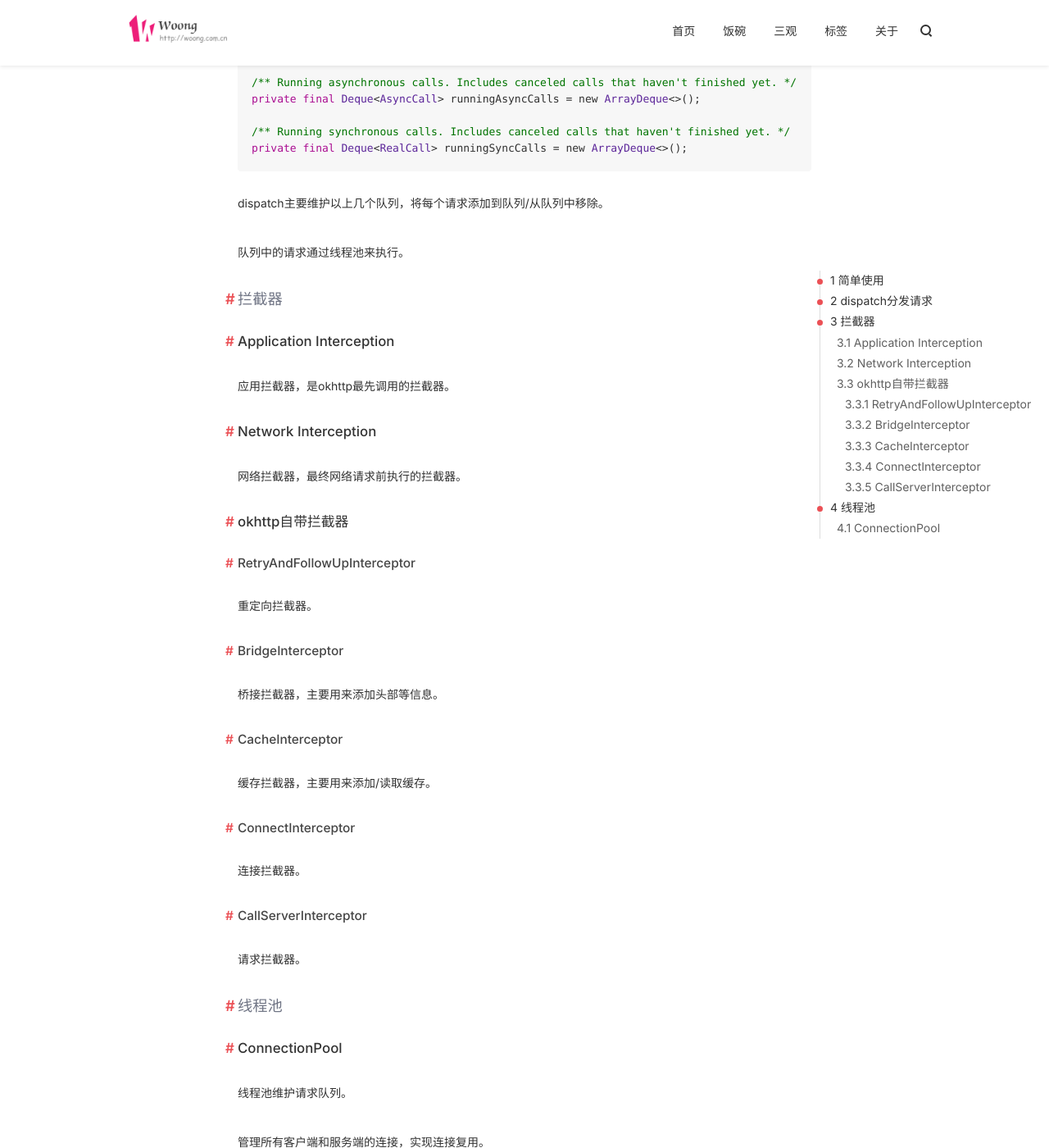
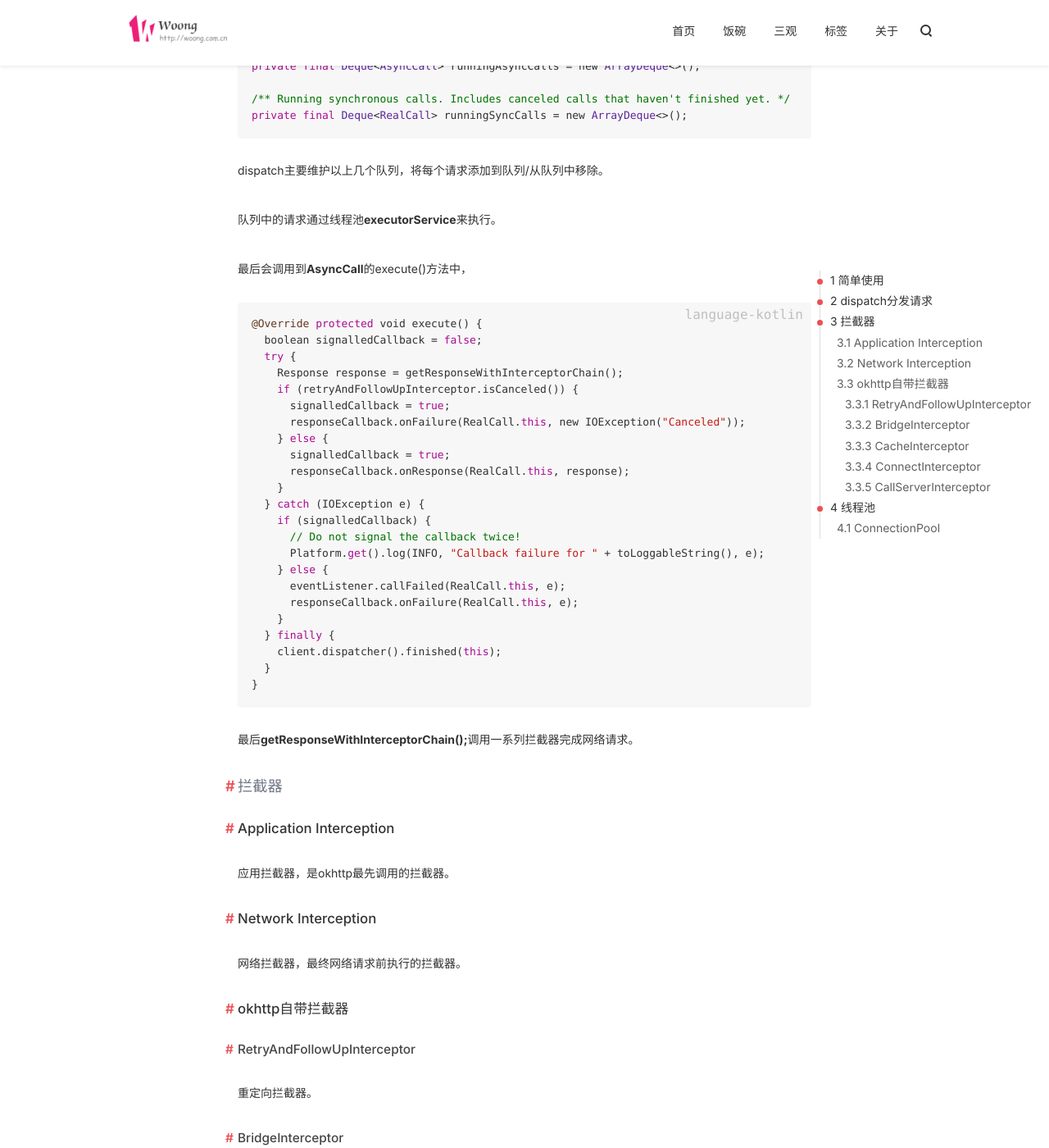
Before and after one commit to j1406493495/j1406493495.github.io, a Jekyll site: the page built from _posts/android/2018-05-23-okhttp核心流程分析.md, in a window 1280 px wide and 1400 px high, scrolled down 904 px. Shown: the whole window at 82% size. Built offline with Jekyll 4.4.1, drawn with Linux system fonts in a browser that asks for light colours; nearby versions of some CDN libraries; comment, search, counter and statistics services are not loaded; some of the changed text lies outside the part shown.

Commit message:
[Bug XXXX] okhttp dispatcher Cause: None Solution: None Fixed Version: None Branch: None

````diff
--- a/_posts/android/2018-05-23-okhttp核心流程分析.md
+++ b/_posts/android/2018-05-23-okhttp核心流程分析.md
@@ -26,9 +26,7 @@ call.enqueue(new Callback() {
 
     @Override
     public void onResponse(Call call, Response response) throws IOException {
-
         System.out.println(response.body().string());
-
     }
 });
 ```
@@ -55,7 +53,37 @@ private final Deque<RealCall> runningSyncCalls = new ArrayDeque<>();
 
 dispatch主要维护以上几个队列，将每个请求添加到队列/从队列中移除。
 
-队列中的请求通过线程池来执行。
+队列中的请求通过线程池**executorService**来执行。
+
+最后会调用到**AsyncCall**的execute()方法中，
+
+```
+@Override protected void execute() {
+  boolean signalledCallback = false;
+  try {
+    Response response = getResponseWithInterceptorChain();
+    if (retryAndFollowUpInterceptor.isCanceled()) {
+      signalledCallback = true;
+      responseCallback.onFailure(RealCall.this, new IOException("Canceled"));
+    } else {
+      signalledCallback = true;
+      responseCallback.onResponse(RealCall.this, response);
+    }
+  } catch (IOException e) {
+    if (signalledCallback) {
+      // Do not signal the callback twice!
+      Platform.get().log(INFO, "Callback failure for " + toLoggableString(), e);
+    } else {
+      eventListener.callFailed(RealCall.this, e);
+      responseCallback.onFailure(RealCall.this, e);
+    }
+  } finally {
+    client.dispatcher().finished(this);
+  }
+}
+```
+
+最后**getResponseWithInterceptorChain();**调用一系列拦截器完成网络请求。
 
 ## 拦截器
 
````
Also changed, not shown: other parts of _posts/android/2018-05-23-okhttp核心流程分析.md (+2 -2 lines).
